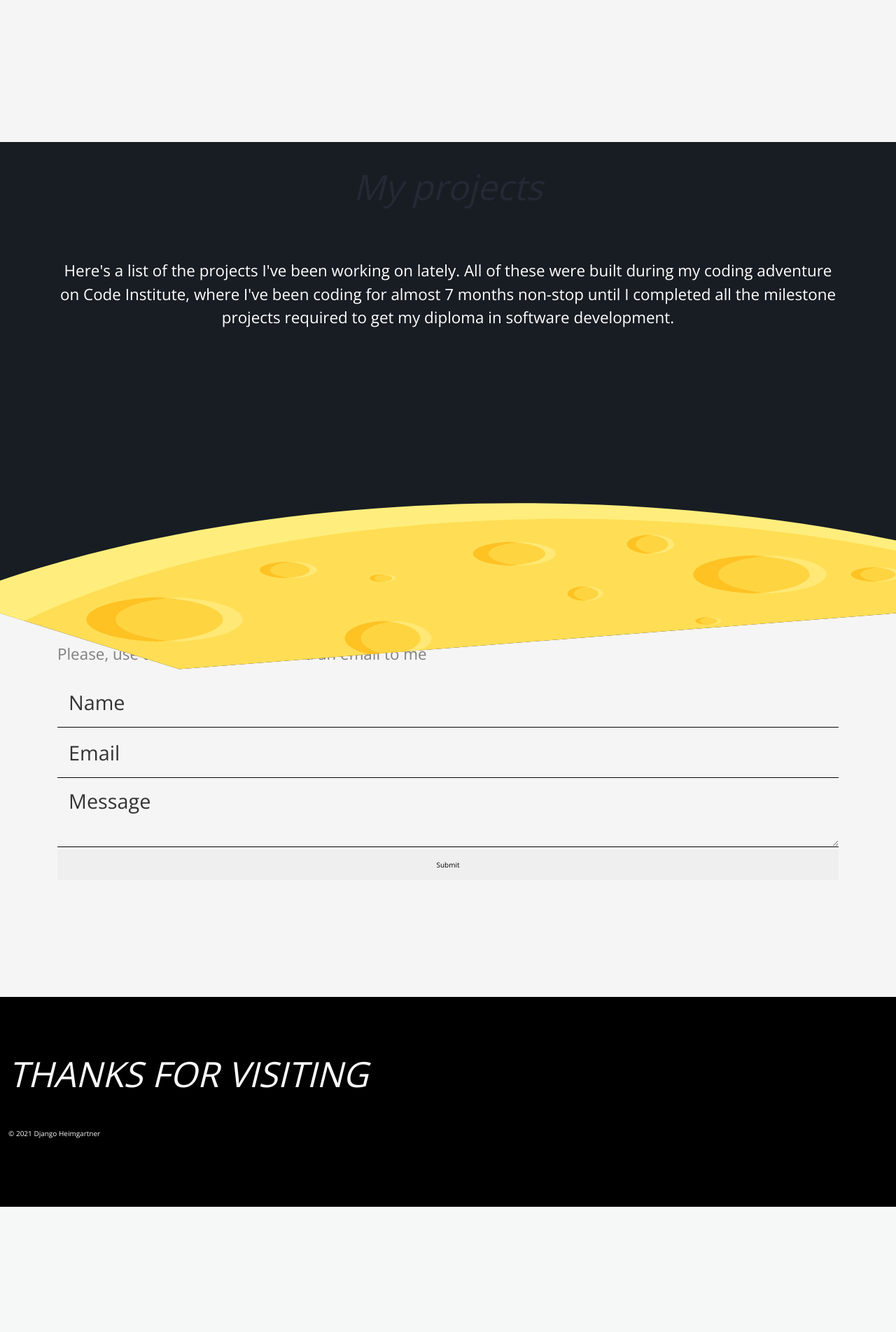
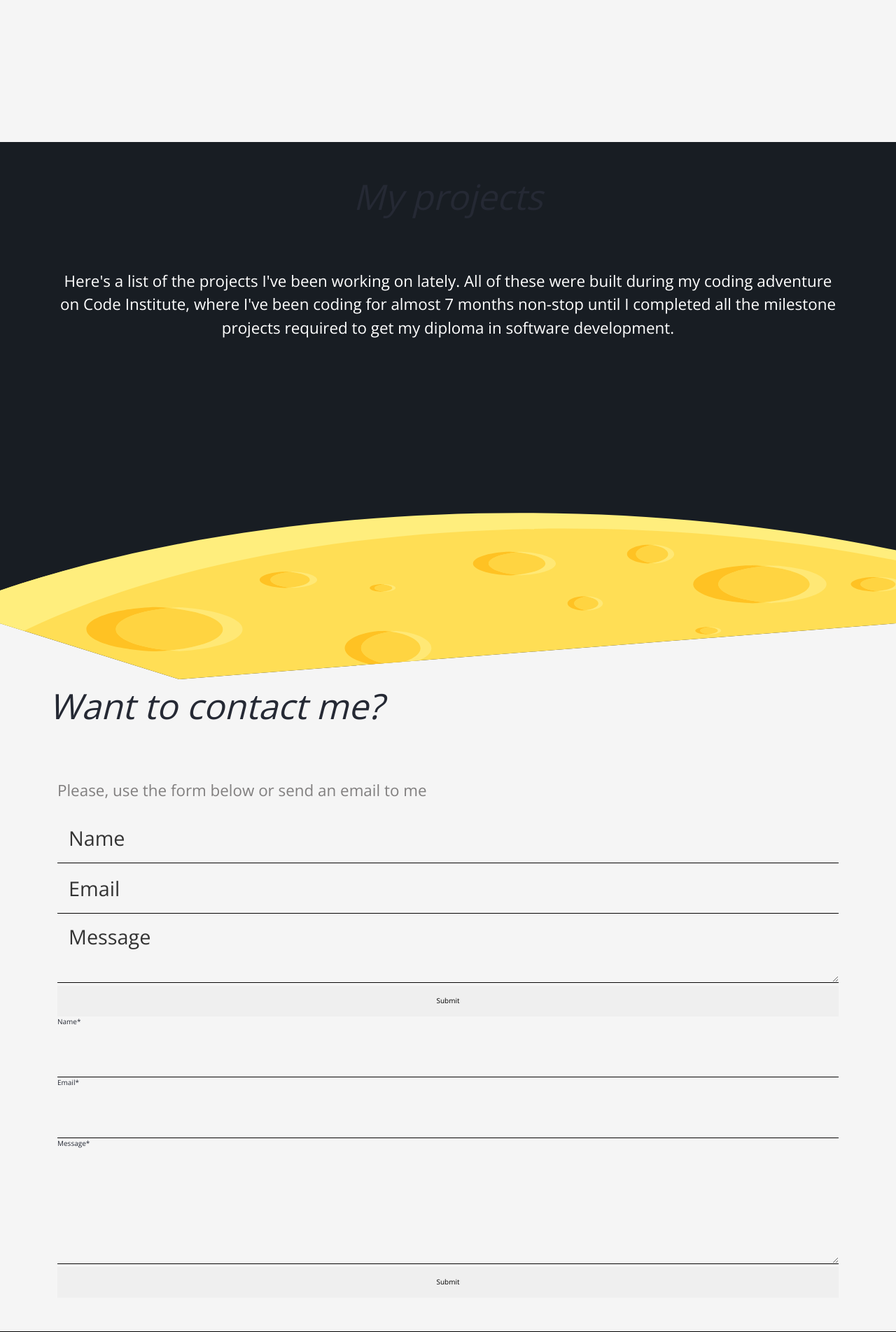
Before and after one commit to D1ang/Portfolio, a Django app: page / in a window 1280 px wide. Shown: the part 1397-3301 px from the top of the page at 70% size. Before the commit the page ends 3122 px from the top, so only its background shows below. Run offline with Django 3.2, Linux system fonts and the light colour scheme; data that the repository does not hold is empty; some libraries are stand-ins or nearby versions.

Commit message:
Improve styling of home page & add contact form

```diff
--- a/home/templates/home/index.html
+++ b/home/templates/home/index.html
@@ -1,5 +1,6 @@
 {% extends 'base.html' %}
 {% load static %}
+{% load crispy_forms_tags %}
 
 {% block content %}
 
@@ -57,7 +58,7 @@
         <!-- Slider -->
         <div class="slider responsive">
           {% for video in videos %}
-            <div><img src="{{ video.image.url }}" alt="{{ video.title }}"></div>
+            <a href="{{ video.source }}" target="_blank"><img src="{{ video.image.url }}" alt="{{ video.title }}"></a>
           {% endfor %}
         </div>
 
@@ -80,9 +81,13 @@
 <!--Projects-->
 <section id="projects">
   <div class="container">
+
+    <div class="row mt-5">
       <h1 class="title text-center">My projects</h1>
+    </div>
 
     <div class="row">
+      <div class="col">
         <p class="text-center">
           Here's a list of the projects I've been working on lately.
           All of these were built during my coding adventure on Code Institute,
@@ -90,22 +95,15 @@
           I completed all the milestone projects required to get my diploma in software development.
         </p>
       </div>
-
-
-
-
+    </div>
 
     {% for project in projects %}
-    <div class="project-card row my-5 p-4">
-
-
+      <div class="row project-card my-5 p-4">
         <div class="col-lg-4">
           <a class="project-link" href="{{ project.demo }}" target="_blank">
             <img class="project-image" src="{{ project.image.url }}" alt="{{ project.title }}">
           </a>
         </div>
-
-
         <div class="col-lg-8 mt-5">
           <div class="project-title">{{ project.title }}</div>
           <small>Built using: {{ project.codebase }}</small>
@@ -117,41 +115,29 @@
             <a href="{{ project.demo }}" target="_blank">Try it live</a>
           </div>
         </div>
-
-
-
       </div>
     {% endfor %}
-
-
-
-<br>
-<br>
-<br>
 
   </div>
 </section>
 <!--Projects end-->
 
-
-
-
-
-
-
-
-
-
-
 <!--Contact-->
 <section id="contact">
   <div class="container">
-    <h1 class="title text-left mt-5">Want to contact me?</h1>
 
+    <div class="row">
+      <h1 class="title text-left">Want to contact me?</h1>
+    </div>
+
+    <div class="row">
       <div class="col">
         <p class="text-left">Please, use the form below or send an email to me</p>
       </div>
+    </div>
 
+    <div class="row">
+      <div class="col">
         <form id="contact-form" action="post">
           <input placeholder="Name" name="name" type="text" required="">
           <input placeholder="Email" name="email" type="email" required="">
@@ -159,6 +145,16 @@
           <input class="button" id="submit" type="submit" value="Submit">
         </form>
 
+
+
+
+        <form method="post" class="uniForm">
+          {{ form|crispy }}
+          <input class="button" id="submit" type="submit" value="Submit">
+      </form>
+      </div>
+    </div>
+
   </div>
 </section>
 <!--Contact end-->
```
Lines whose indentation alone changed are shown as unchanged.
